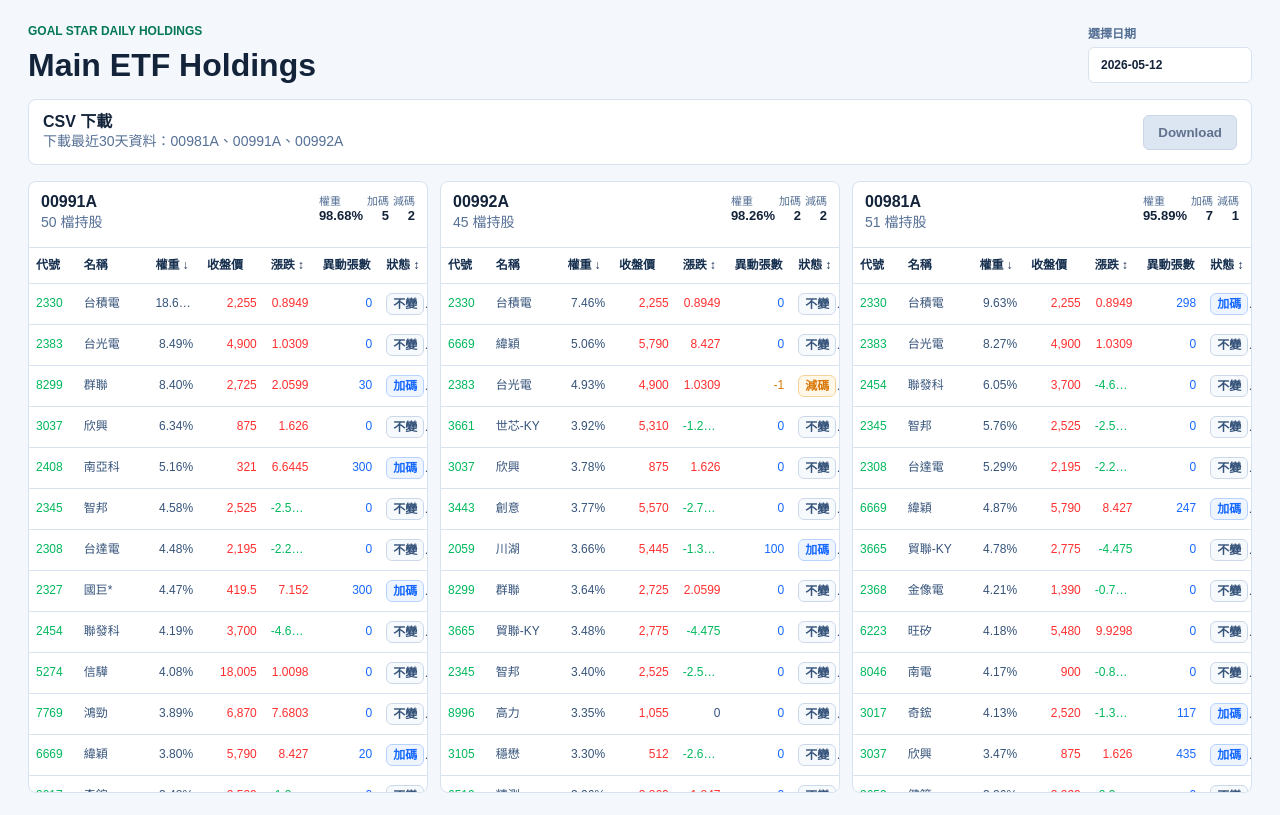
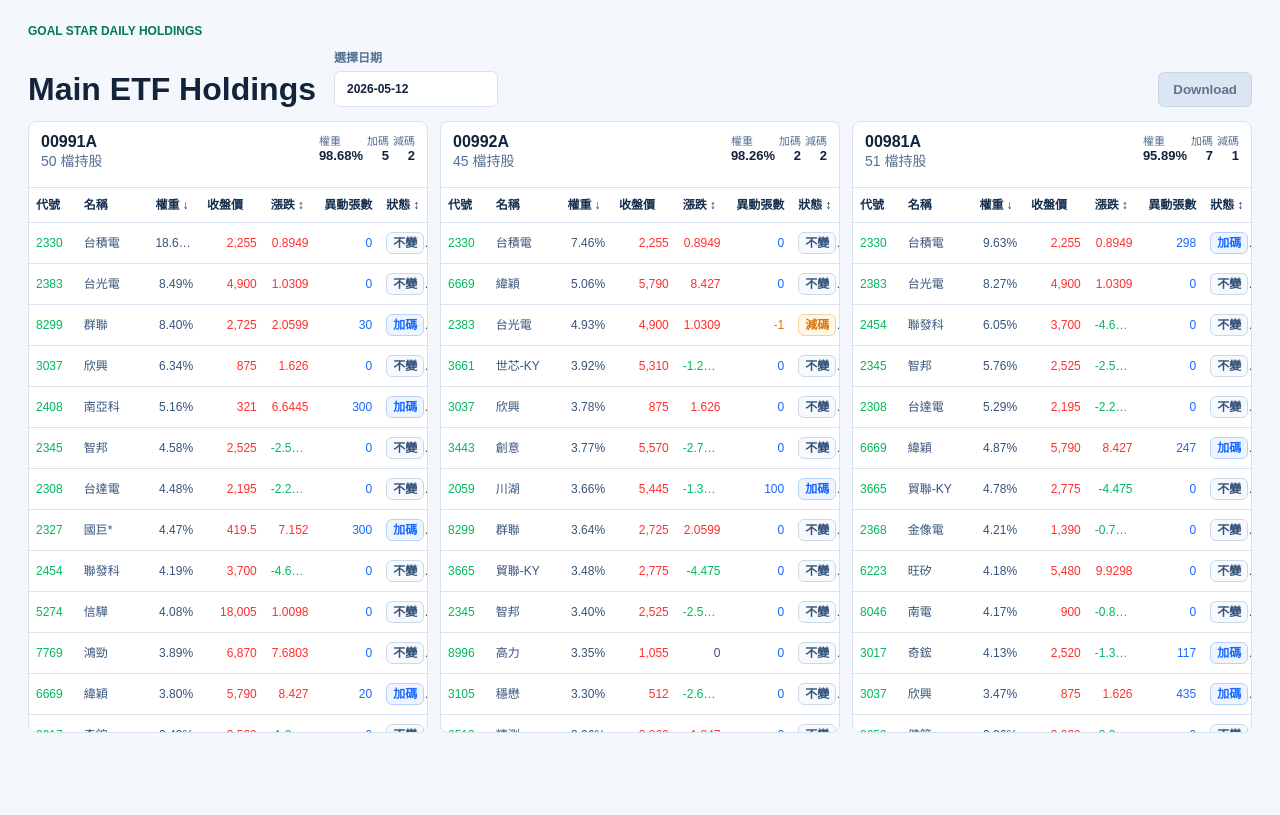
Before and after one commit to caryhp2-cell/main-etf-holdings, a Next.js app: page / in a window 1280 px wide. Built offline with nearby package versions, Linux system fonts and the light colour scheme.

Commit message:
fix: tighten dashboard header layout

```diff
--- a/app/globals.css
+++ b/app/globals.css
@@ -38,9 +38,16 @@ body {
   display: flex;
   gap: 24px;
   justify-content: space-between;
-  margin: 0 auto 16px;
+  margin: 0 auto 14px;
   max-width: 2400px;
   width: 100%;
+}
+
+.title-row {
+  align-items: end;
+  display: flex;
+  flex-wrap: wrap;
+  gap: 12px 18px;
 }
 
 .eyebrow {
@@ -91,16 +98,8 @@ p {
 
 .download-panel {
   align-items: center;
-  background: var(--surface);
-  border: 1px solid var(--line);
-  border-radius: 8px;
   display: flex;
-  gap: 16px;
-  justify-content: space-between;
-  margin: 0 auto 16px;
-  max-width: 2400px;
-  padding: 12px 14px;
-  width: 100%;
+  justify-content: flex-end;
 }
 
 .download-button {
@@ -318,10 +317,18 @@ th {
     padding: 16px;
   }
 
-  .page-header,
-  .download-panel {
+  .page-header {
     align-items: stretch;
     flex-direction: column;
+  }
+
+  .title-row {
+    align-items: stretch;
+    flex-direction: column;
+  }
+
+  .download-panel {
+    justify-content: flex-start;
   }
 
   .holdings-grid {
--- a/app/page.tsx
+++ b/app/page.tsx
@@ -24,12 +24,13 @@ export default async function Home({ searchParams }: HomeProps) {
       <header className="page-header">
         <div>
           <p className="eyebrow">Goal Star daily holdings</p>
-          <h1>Main ETF Holdings</h1>
+          <div className="title-row">
+            <h1>Main ETF Holdings</h1>
+            <DateSelector dates={manifest.dates} selectedDate={selectedDate ?? ""} />
+          </div>
         </div>
-        <DateSelector dates={manifest.dates} selectedDate={selectedDate ?? ""} />
+        <DownloadPanel files={manifest.files} />
       </header>
-
-      <DownloadPanel files={manifest.files} />
 
       <HoldingsDashboard holdingsByEtf={holdingsByEtf} />
     </main>
--- a/src/components/DownloadPanel.tsx
+++ b/src/components/DownloadPanel.tsx
@@ -37,11 +37,7 @@ export function DownloadPanel({ files }: DownloadPanelProps) {
   }
 
   return (
-    <section className="download-panel" aria-labelledby="download-title">
-      <div>
-        <h2 id="download-title">CSV 下載</h2>
-        <p>下載最近30天資料：00981A、00991A、00992A</p>
-      </div>
+    <div className="download-panel">
       <button
         className="download-button"
         type="button"
@@ -50,7 +46,7 @@ export function DownloadPanel({ files }: DownloadPanelProps) {
       >
         Download
       </button>
-    </section>
+    </div>
   );
 }
 
--- a/src/components/EtfHoldingsColumn.tsx
+++ b/src/components/EtfHoldingsColumn.tsx
@@ -64,7 +64,7 @@ export function EtfHoldingsColumn({ etfCode, rows, sort, onSort }: EtfHoldingsCo
                   activeSort={sort}
                   onSort={onSort}
                 />
-                <th>異動張數</th>
+                <th className="numeric">異動張數</th>
                 <SortableHeader label="狀態" sortKey="status" activeSort={sort} onSort={onSort} />
               </tr>
             </thead>
```
